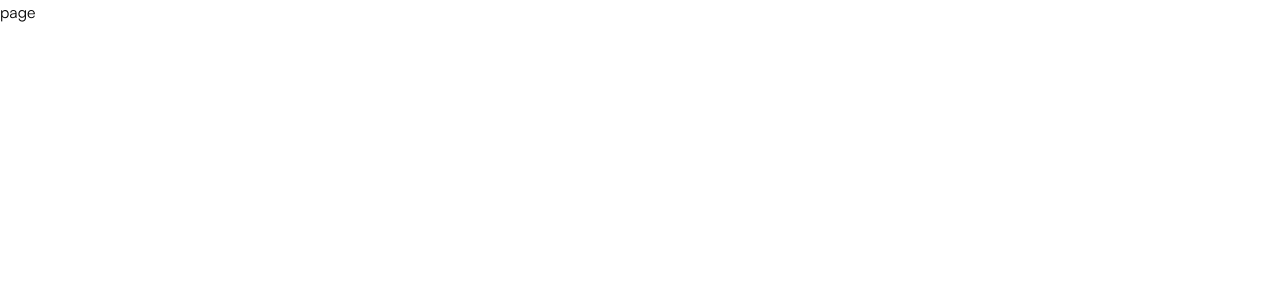
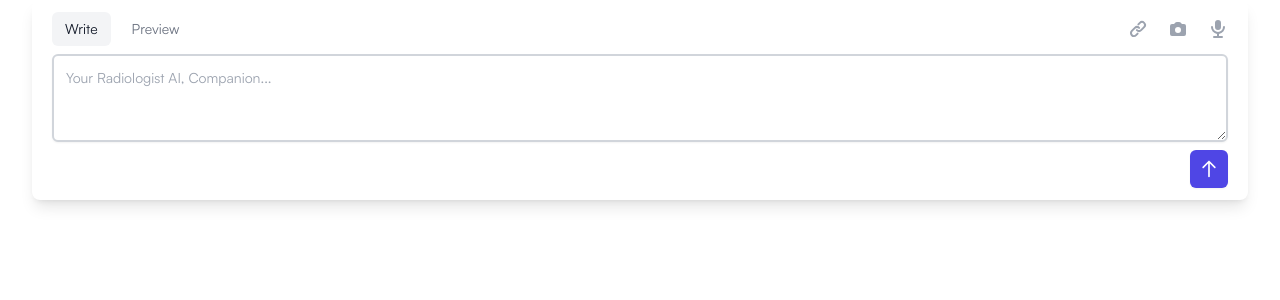
Before and after one commit to radAI-HQ/web, a Next.js app: page /home in a window 1280 px wide. Shown: the top 300 px of the page. Built offline with nearby package versions, Linux system fonts and the light colour scheme.

Commit message:
first page done

```diff
--- a/app/(screen)/home/page.tsx
+++ b/app/(screen)/home/page.tsx
@@ -1,8 +1,116 @@
-import React from 'react'
+'use client';
+import { Tab } from '@headlessui/react'
+import { ArrowUpIcon } from '@heroicons/react/outline';
+import { CameraIcon, LinkIcon, MicrophoneIcon } from '@heroicons/react/solid'
 
+
+function classNames(...classes: any) {
+    return classes.filter(Boolean).join(' ')
+}
 const page = () => {
+
     return (
-        <div>page</div>
+
+        <div className='flex justify-center items-center max-w-9xl max-w-9xl flex-col mx-auto px-4 sm:px-6 lg:px-8  '>
+            <form className='w-full  bg-white shadow-lg py-3 px-5 rounded-lg'>
+                <Tab.Group>
+                    {({ selectedIndex }) => (
+                        <>
+                            <Tab.List className="flex items-center w-full">
+                                <Tab
+                                    className={({ selected }) =>
+                                        classNames(
+                                            selected
+                                                ? 'text-gray-900 bg-gray-100 hover:bg-gray-200'
+                                                : 'text-gray-500 hover:text-gray-900 bg-white hover:bg-gray-100',
+                                            'px-3 py-1.5 border border-transparent text-sm font-medium rounded-md'
+                                        )
+                                    }
+                                >
+                                    Write
+                                </Tab>
+                                <Tab
+                                    className={({ selected }) =>
+                                        classNames(
+                                            selected
+                                                ? 'text-gray-900 bg-gray-100 hover:bg-gray-200'
+                                                : 'text-gray-500 hover:text-gray-900 bg-white hover:bg-gray-100',
+                                            'ml-2 px-3 py-1.5 border border-transparent text-sm font-medium rounded-md'
+                                        )
+                                    }
+                                >
+                                    Preview
+                                </Tab>
+
+                                {/* These buttons are here simply as examples and don't actually do anything. */}
+                                {selectedIndex === 0 ? (
+                                    <div className="ml-auto flex items-center space-x-5">
+                                        <div className="flex items-center">
+                                            <button
+                                                type="button"
+                                                className="-m-2.5 w-10 h-10 rounded-full inline-flex items-center justify-center text-gray-400 hover:text-gray-500"
+                                            >
+                                                <span className="sr-only">Insert link</span>
+                                                <LinkIcon className="h-5 w-5" aria-hidden="true" />
+                                            </button>
+                                        </div>
+                                        <div className="flex items-center">
+                                            <button
+                                                type="button"
+                                                className="-m-2.5 w-10 h-10 rounded-full inline-flex items-center justify-center text-gray-400 hover:text-gray-500"
+                                            >
+                                                <span className="sr-only">Insert code</span>
+                                                <CameraIcon className="h-5 w-5" aria-hidden="true" />
+                                            </button>
+                                        </div>
+                                        <div className="flex items-center">
+                                            <button
+                                                type="button"
+                                                className="-m-2.5 w-10 h-10 rounded-full inline-flex items-center justify-center text-gray-400 hover:text-gray-500"
+                                            >
+                                                <span className="sr-only">Voice to Test</span>
+                                                <MicrophoneIcon className="h-5 w-5" aria-hidden="true" />
+                                            </button>
+                                        </div>
+                                    </div>
+                                ) : null}
+                            </Tab.List>
+                            <Tab.Panels className="mt-2">
+                                <Tab.Panel className="p-0.5 -m-0.5 rounded-lg">
+
+                                    <div>
+                                        <textarea
+                                            rows={3}
+                                            name="text"
+                                            id="text"
+                                            className="shadow-sm p-3 outilne-none border-2 focus:outline-none block w-full sm:text-sm border-gray-300 rounded-md"
+                                            placeholder="Your Radiologist AI, Companion..."
+                                            defaultValue={''}
+                                        />
+                                    </div>
+                                </Tab.Panel>
+                                <Tab.Panel className="p-0.5 -m-0.5 rounded-lg">
+                                    <div className="border-b">
+                                        <div className="mx-px mt-px px-3 pt-2 pb-12 text-sm leading-5 text-gray-800">
+                                            Preview content will render here.
+                                        </div>
+                                    </div>
+                                </Tab.Panel>
+                            </Tab.Panels>
+                        </>
+                    )}
+                </Tab.Group>
+                <div className="mt-2 flex justify-end">
+                    <button
+                        type="submit"
+                        className="inline-flex items-center px-2 py-2 border border-transparent text-sm font-medium rounded-md shadow-sm text-white bg-indigo-600 hover:bg-indigo-700 focus:outline-none focus:ring-2 focus:ring-offset-2 focus:ring-indigo-500"
+                    >
+                        <ArrowUpIcon className='h-5 w-5' />
+                    </button>
+                </div>
+            </form>
+        </div>
+
     )
 }
 
--- a/app/(screen)/splash/page.tsx
+++ b/app/(screen)/splash/page.tsx
@@ -1,7 +1,7 @@
 'use client';
-import { Fragment } from 'react'
 import { Disclosure } from '@headlessui/react'
-import { BellIcon } from '@heroicons/react/outline'
+import { BellIcon, ArrowRightIcon } from '@heroicons/react/outline'
+import Link from 'next/link';
 
 
 function classNames(...classes: any) {
@@ -10,7 +10,7 @@ function classNames(...classes: any) {
 export default function page() {
     return (
         <>
-            <div className='relative max-w-7xl'>
+            <div className='relative flex flex-col max-w-9xl'>
                 <img
                     className="block h-96 w-full"
                     src="https://ik.imagekit.io/ubdvpx7xd0j/Radai/Frame_acOD27yoZ.png?updatedAt=1706944067529"
@@ -21,7 +21,7 @@ export default function page() {
                         <>
                             <div className='py-2'>
                             </div>
-                            <div className="max-w-7xl mx-auto px-4 sm:px-6 lg:px-8">
+                            <div className="max-w-9xl flex  flex-col mx-auto px-4 sm:px-6 lg:px-8 relative">
                                 <div className="flex justify-between h-24">
                                     <div className="flex">
                                         <div className="flex-shrink-0 flex items-center">
@@ -75,27 +75,32 @@ export default function page() {
                                         Your gateway to instant radiology insights—
                                     </p>
                                 </section>
-
-                                <section className=' absolute bottom-2 flex justify-center items-center flex-col w-full '>
-                                    <div>
-                                        <button
-                                            type="button"
-                                            className="inline-flex items-center px-6 py-3 w-full border border-transparent text-base font-medium rounded-full shadow-sm text-white bg-indigo-600 hover:bg-indigo-700 focus:outline-none focus:ring-2 focus:ring-offset-2 focus:ring-indigo-500"
-                                        >
-                                            Next
-                                        </button>
-                                    </div>
-
-
+                                <section className='mt-2 py-4 inline-flex  justify-end items-end'>
+                                    <h2 className="text-5xl font-extrabold tracking-tight sm:text-4xl">Your AI Doctor<br /> Companion.</h2>
+                                    <img
+                                        className=" h-10 w-10 "
+                                        src="https://ik.imagekit.io/ubdvpx7xd0j/Radai/teenyicons_chatbot-solid%20(1)_dcUdxNc1i.png?updatedAt=1706944461312"
+                                        alt="radai"
+                                    />
                                 </section>
                             </div>
-
-
                         </>
                     )}
                 </Disclosure>
 
+                <div className='mx-12 mt-64 flex justify-center bottom'>
+                    <div className='flex justify-center items-center flex-col w-full'>
+                        <Link href="/home" className='inline-flex font-bold justify-center items-center text-center shadow-lg px-6 py-3 w-full border border-transparent text-base  rounded-full text-white bg-indigo-600 hover:bg-indigo-700 focus:outline-none focus:ring-2 focus:ring-offset-2 focus:ring-indigo-500'>
+                            <button
+                                type="button"
+                                className=" inline-flex"
+                            >
+                                <span className='px-2'> Start </span><ArrowRightIcon className="h-6 w-6" aria-hidden="true" />
+                            </button>
+                        </Link>
 
+                    </div>
+                </div>
             </div>
         </>
     )
--- a/app/page.tsx
+++ b/app/page.tsx
@@ -1,4 +1,4 @@
-import Landing from "../app/(screen)/splash/page"
+import Landing from "./(screen)/splash/page"
 
 export default function Home() {
   return (
```
Also changed, not shown: public/next.svg (added).
